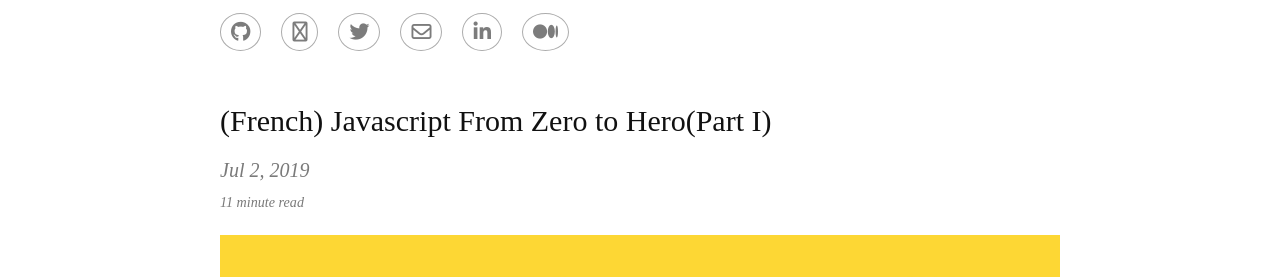
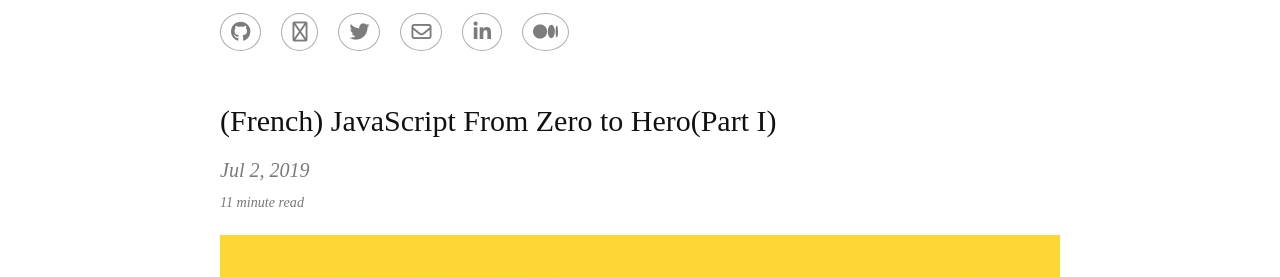
Before and after one commit to andryjohn/RJ-s-blog, a Jekyll site: the page built from _posts/2019-07-02-JavaScript-for-beginner.md, in a window 1280 px wide and 900 px high. Shown: the part 238-515 px from the top of the window. Built offline with Jekyll 4.4.1, drawn with Linux system fonts in a browser that asks for light colours; nearby versions of some CDN libraries; some web fonts are replaced; comment, search, counter and statistics services are not loaded.

```diff
--- a/_posts/2019-07-02-JavaScript-for-beginner.md
+++ b/_posts/2019-07-02-JavaScript-for-beginner.md
@@ -1,6 +1,6 @@
 ---
 layout:     post
-title:      (French) Javascript From Zero to Hero(Part I)
+title:      (French) JavaScript From Zero to Hero(Part I)
 date:       2019-07-02
 summary:
 categories: Developper skills
```
